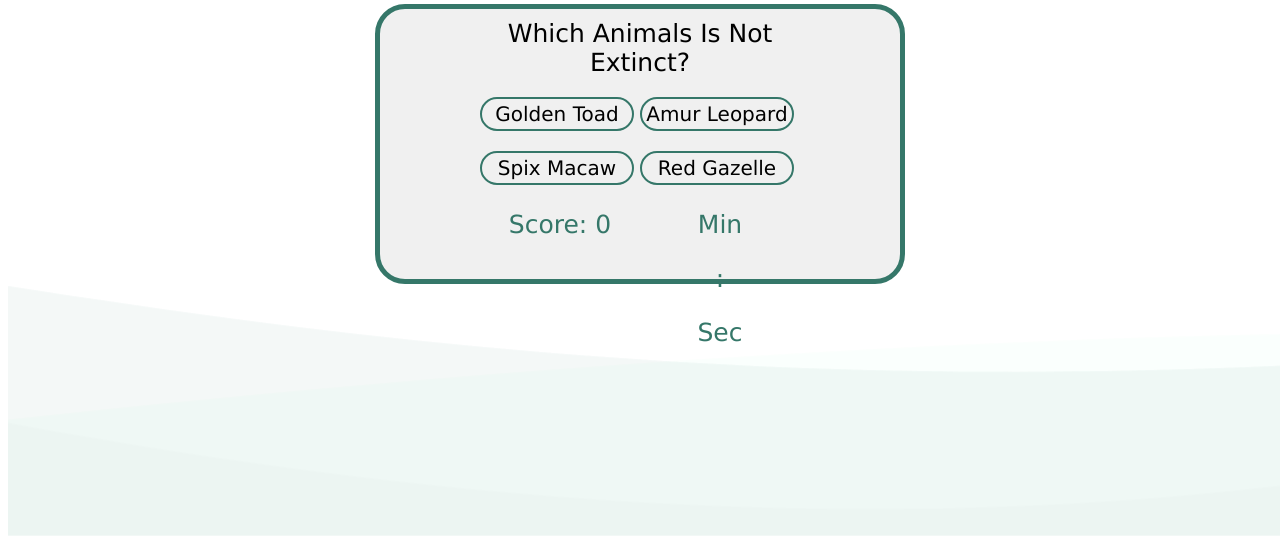
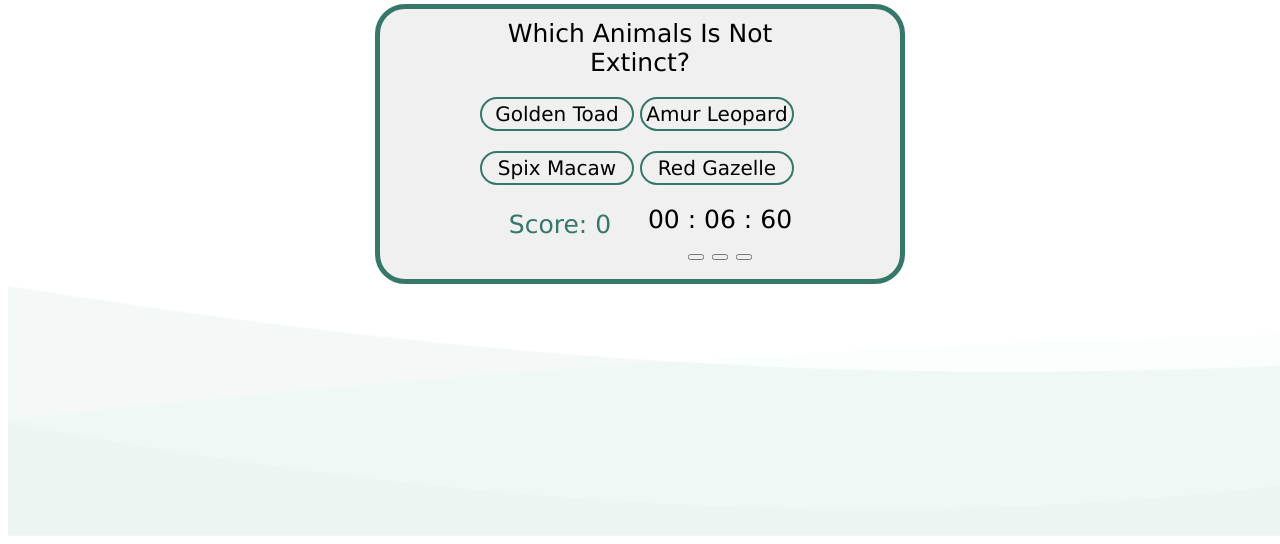
Before and after one commit to Big-Climate/website-project, a PHP site: page /EcoWithYouQuestion.php in a window 1280 px wide. Shown: the part 256-800 px from the top of the page. Run offline with PHP 8.4, Linux system fonts and the light colour scheme.

Commit message:
Update EcoWithYouQuestion.php

```diff
--- a/source/EcoWithYouQuestion.php
+++ b/source/EcoWithYouQuestion.php
@@ -46,10 +46,19 @@
               onclick="clicked(this.id)"
             ></p>
 
-            <p class="txt">Min</p>
-            <p class="digit" id="sec">:</p>
-            <p class="txt">Sec</p>
-            <p class="digit" id="count"></p>
+            <div class="time">
+              <span class="minute">00</span>
+              <span class="colon">:</span>
+              <span class="second">00</span>
+              <span class="colon ms-colon">:</span>
+              <span class="millisecond">00</span>
+            </div>
+            <div class="">
+              <button class="start"></button>
+              <button class="stop"></button>
+              <button class="reset"></button>
+
+            </div>
           </div>
         </div>
       </div>
@@ -74,6 +83,60 @@
   </body>
 
   <script>
+
+
+let  min = sec = ms = "0" + 0,
+    startTimer;
+  const startBtn = document.querySelector(".start"),
+   stopBtn = document.querySelector(".stop"),
+   resetBtn = document.querySelector(".reset");
+  function start() {
+   startBtn.classList.add("active");
+   stopBtn.classList.remove("stopActive");
+    startTimer = setInterval(()=>{
+      ms++
+      ms = ms < 10 ? "0" + ms : ms;
+      if(ms == 100){
+        sec++;
+        sec = sec < 10 ? "0" + sec : sec;
+        ms = "0" + 0;
+      }
+      if(sec == 60){
+        min++;
+        min = min < 10 ? "0" + min : min;
+        sec = "0" + 0;
+      }
+      if(min == 60){
+        hr++;
+        hr = hr < 10 ? "0" + hr : hr;
+        min = "0" + 0;
+      }
+      putValue();
+    },10); //1000ms = 1s
+  }
+  function stop() {
+    startBtn.classList.remove("active");
+    stopBtn.classList.add("stopActive");
+    clearInterval(startTimer);
+  }
+  function reset() {
+    startBtn.classList.remove("active");
+    stopBtn.classList.remove("stopActive");
+    clearInterval(startTimer);
+    hr = min = sec = ms = "0" + 0;
+    putValue();
+  }
+  function putValue() {
+    document.querySelector(".millisecond").innerText = ms;
+    document.querySelector(".second").innerText = sec;
+    document.querySelector(".minute").innerText = min;
+    document.querySelector(".hour").innerText = hr;
+  }
+
+  function calcScore(score) {
+    var score = score - (((min*60) + sec + (ms*0.001))* 1000)
+  }
+
     const questionList = [
       {
         question: "What is the Most Abundant Gas in the Atmosphere?",
@@ -166,6 +229,9 @@
     }
 
     function nextQuestion(index) {
+
+      start();
+
       handleQuestions();
 
       var CurQ = questions[index];
@@ -195,7 +261,7 @@
       var CurQ = questions[index];
       var curAns = CurQ.correctOption;
       if (currentID == curAns) {
-        score++;
+        score+= 10000;
         var DisSc = document.getElementById("ScoreL");
         var entered = score;
         DisSc.innerText = "Score:" + entered;
@@ -223,6 +289,7 @@
     }
 
     function endGame() {
+      calcScore(score)
       localStorage.setItem("score", score);
 
       var Name = localStorage.getItem("name");
```
